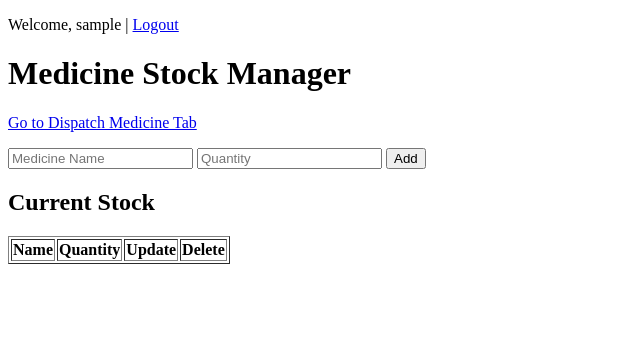
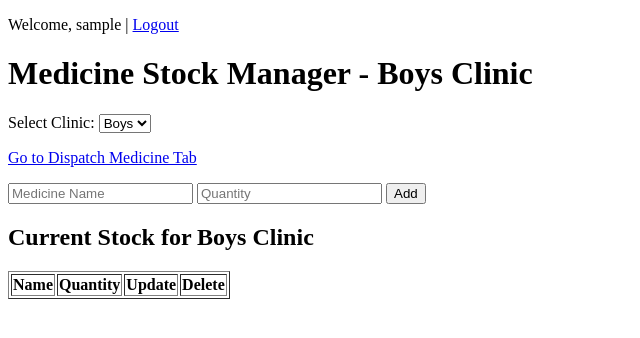
Before and after one commit to tag1427/medicine-stock-app, a Flask app: page / in a window 1280 px wide. Shown: the top 338 px of the page, without its empty margins (0-640 px from the left). Run offline with Flask 3, Linux system fonts and the light colour scheme; the visitor is signed in with stand-in values (Sample User, id 1); data that the repository does not hold is empty; parts of the project's set-up code (start-up, migrations or seed data) failed here and were passed over.

Commit message:
Added Boys and Girls clinic functionality

```diff
--- a/app.py
+++ b/app.py
@@ -1,126 +1,133 @@
 from flask import Flask, render_template, request, redirect, url_for, session, flash
-import os
-import json
+import os, json
 import gspread
 from oauth2client.service_account import ServiceAccountCredentials
+from datetime import datetime
 
 app = Flask(__name__)
-app.secret_key = '515253'  # Replace with any random word like 'abc123'
-# Setup Google Sheets
+app.secret_key = '515253'  # Any random string
+
+# Google Sheets Auth
 scope = ["https://spreadsheets.google.com/feeds", "https://www.googleapis.com/auth/drive"]
-import os
-import json
-
 google_credentials = json.loads(os.environ['GOOGLE_CREDENTIALS'])
 creds = ServiceAccountCredentials.from_json_keyfile_dict(google_credentials, scope)
 client = gspread.authorize(creds)
 
-sheet = client.open("Medicine Stock").sheet1
+# Helper functions to select correct sheet
+def get_stock_sheet(clinic):
+    return client.open("Medicine Stock").worksheet(f"{clinic}Stock")
 
-def get_stock():
-    records = sheet.get_all_records()
-    return records
-def get_dispatch_log():
-    records = dispatch_sheet.get_all_records()
-    return records
+def get_dispatch_sheet(clinic):
+    return client.open("Medicine Stock").worksheet(f"{clinic}DispatchLog")
 
-def add_to_sheet(name, qty):
-    sheet.append_row([name, qty])
+def get_stock(clinic):
+    return get_stock_sheet(clinic).get_all_records()
 
-def update_sheet(name, qty):
+def get_dispatch_log(clinic):
+    return get_dispatch_sheet(clinic).get_all_records()
+
+def add_to_sheet(clinic, name, qty):
+    get_stock_sheet(clinic).append_row([name, qty])
+
+def update_sheet(clinic, name, qty):
+    sheet = get_stock_sheet(clinic)
     cell = sheet.find(name)
     sheet.update_cell(cell.row, 2, qty)
 
-def delete_from_sheet(name):
+def delete_from_sheet(clinic, name):
+    sheet = get_stock_sheet(clinic)
     cell = sheet.find(name)
     sheet.delete_rows(cell.row)
 
+def log_dispatch(clinic, tr_no, med_name, count):
+    timestamp = datetime.now().strftime('%Y-%m-%d %H:%M:%S')
+    get_dispatch_sheet(clinic).append_row([tr_no, med_name, count, timestamp])
+
+def subtract_stock(clinic, med_name, count):
+    sheet = get_stock_sheet(clinic)
+    try:
+        cell = sheet.find(med_name)
+        current_qty = int(sheet.cell(cell.row, 2).value)
+        new_qty = max(current_qty - count, 0)
+        sheet.update_cell(cell.row, 2, new_qty)
+    except:
+        pass
+
+# Routes
 @app.route('/')
 def index():
     if 'user' not in session:
         return redirect(url_for('login'))
 
-    stock = get_stock()
-    return render_template('index.html', stock=stock)
+    clinic = request.args.get('clinic', 'Boys')  # Default to Boys
+    stock = get_stock(clinic)
+    return render_template('index.html', stock=stock, clinic=clinic)
 
 @app.route('/add', methods=['POST'])
 def add():
+    clinic = request.form['clinic']
     name = request.form['name']
     qty = int(request.form['quantity'])
 
     try:
-        update_sheet(name, qty)
+        update_sheet(clinic, name, qty)
     except:
-        add_to_sheet(name, qty)
+        add_to_sheet(clinic, name, qty)
 
-    return redirect(url_for('index'))
+    return redirect(url_for('index', clinic=clinic))
 
-@app.route('/update/<name>', methods=['POST'])
-def update(name):
+@app.route('/update/<clinic>/<name>', methods=['POST'])
+def update(clinic, name):
     qty = int(request.form['quantity'])
-    update_sheet(name, qty)
-    return redirect(url_for('index'))
+    update_sheet(clinic, name, qty)
+    return redirect(url_for('index', clinic=clinic))
 
-@app.route('/delete/<name>')
-def delete(name):
-    delete_from_sheet(name)
-    return redirect(url_for('index'))
-from datetime import datetime
+@app.route('/delete/<clinic>/<name>')
+def delete(clinic, name):
+    delete_from_sheet(clinic, name)
+    return redirect(url_for('index', clinic=clinic))
 
-# Reference Sheet2: DispatchLog
-dispatch_sheet = client.open("Medicine Stock").worksheet("DispatchLog")
-
-def log_dispatch(tr_no, med_name, count):
-    timestamp = datetime.now().strftime('%Y-%m-%d %H:%M:%S')
-    dispatch_sheet.append_row([tr_no, med_name, count, timestamp])
-
-def subtract_stock(med_name, count):
-    try:
-        cell = sheet.find(med_name)
-        current_qty = int(sheet.cell(cell.row, 2).value)
-        new_qty = current_qty - count
-        if new_qty < 0:
-            new_qty = 0
-        sheet.update_cell(cell.row, 2, new_qty)
-    except:
-        pass  # If medicine not found, do nothing (you can improve this)
 @app.route('/dispatch', methods=['GET', 'POST'])
 def dispatch():
     if 'user' not in session:
         return redirect(url_for('login'))
+
+    clinic = request.args.get('clinic', 'Boys')
 
     if request.method == 'POST':
         tr_no = request.form['tr_no']
         med_name = request.form['med_name']
         count = int(request.form['count'])
 
-        log_dispatch(tr_no, med_name, count)
-        subtract_stock(med_name, count)
-        return redirect(url_for('dispatch'))
+        log_dispatch(clinic, tr_no, med_name, count)
+        subtract_stock(clinic, med_name, count)
+        return redirect(url_for('dispatch', clinic=clinic))
 
-    dispatch_log = get_dispatch_log()
-    return render_template('dispatch.html', dispatch_log=dispatch_log)
-@app.route('/delete_dispatch/<int:index>')
-def delete_dispatch(index):
-    dispatch_sheet.delete_rows(index + 2)
-    return redirect(url_for('dispatch'))
+    dispatch_log = get_dispatch_log(clinic)
+    return render_template('dispatch.html', dispatch_log=dispatch_log, clinic=clinic)
+
+@app.route('/delete_dispatch/<clinic>/<int:index>')
+def delete_dispatch(clinic, index):
+    sheet = get_dispatch_sheet(clinic)
+    sheet.delete_rows(index + 2)
+    return redirect(url_for('dispatch', clinic=clinic))
+
 @app.route('/login', methods=['GET', 'POST'])
 def login():
     if request.method == 'POST':
         username = request.form['username']
         password = request.form['password']
-
-        # Change these to your preferred login credentials
         if username == 'staff' and password == 'med786':
             session['user'] = username
             return redirect(url_for('index'))
         else:
             flash('Invalid username or password')
+    return render_template('login.html')
 
-    return render_template('login.html')
 @app.route('/logout')
 def logout():
     session.pop('user', None)
     return redirect(url_for('login'))
+
 if __name__ == '__main__':
     app.run(host='0.0.0.0', port=10000)
--- a/templates/index.html
+++ b/templates/index.html
@@ -5,15 +5,28 @@
 </head>
 <body>
     <p>Welcome, {{ session['user'] }} | <a href="{{ url_for('logout') }}">Logout</a></p>
-    <h1>Medicine Stock Manager</h1>
-    <p><a href="/dispatch">Go to Dispatch Medicine Tab</a></p>
-    <form method="POST" action="/add">
+    <h1>Medicine Stock Manager - {{ clinic }} Clinic</h1>
+
+    <!-- Clinic Selection Dropdown -->
+    <form method="get" action="{{ url_for('index') }}">
+        <label for="clinic">Select Clinic:</label>
+        <select name="clinic" onchange="this.form.submit()">
+            <option value="Boys" {% if clinic == 'Boys' %}selected{% endif %}>Boys</option>
+            <option value="Girls" {% if clinic == 'Girls' %}selected{% endif %}>Girls</option>
+        </select>
+    </form>
+
+    <p><a href="{{ url_for('dispatch', clinic=clinic) }}">Go to Dispatch Medicine Tab</a></p>
+
+    <!-- Add Medicine Form -->
+    <form method="POST" action="{{ url_for('add') }}">
+        <input type="hidden" name="clinic" value="{{ clinic }}">
         <input type="text" name="name" placeholder="Medicine Name" required>
         <input type="number" name="quantity" placeholder="Quantity" required>
         <input type="submit" value="Add">
     </form>
 
-    <h2>Current Stock</h2>
+    <h2>Current Stock for {{ clinic }} Clinic</h2>
     <table border="1">
         <tr>
             <th>Name</th>
@@ -26,12 +39,15 @@
             <td>{{ item['name'] }}</td>
             <td>{{ item['quantity'] }}</td>
             <td>
-                <form method="POST" action="/update/{{ item['name'] }}">
+                <form method="POST" action="{{ url_for('update', name=item['name']) }}">
+                    <input type="hidden" name="clinic" value="{{ clinic }}">
                     <input type="number" name="quantity" value="{{ item['quantity'] }}" required>
                     <input type="submit" value="Update">
                 </form>
             </td>
-            <td><a href="/delete/{{ item['name'] }}">Delete</a></td>
+            <td>
+                <a href="{{ url_for('delete', name=item['name']) }}?clinic={{ clinic }}">Delete</a>
+            </td>
         </tr>
         {% endfor %}
     </table>
```
Also changed, not shown: templates/dispatch.html (+19 -4 lines), templates/templates:login.html (renamed from templates/login.html).
